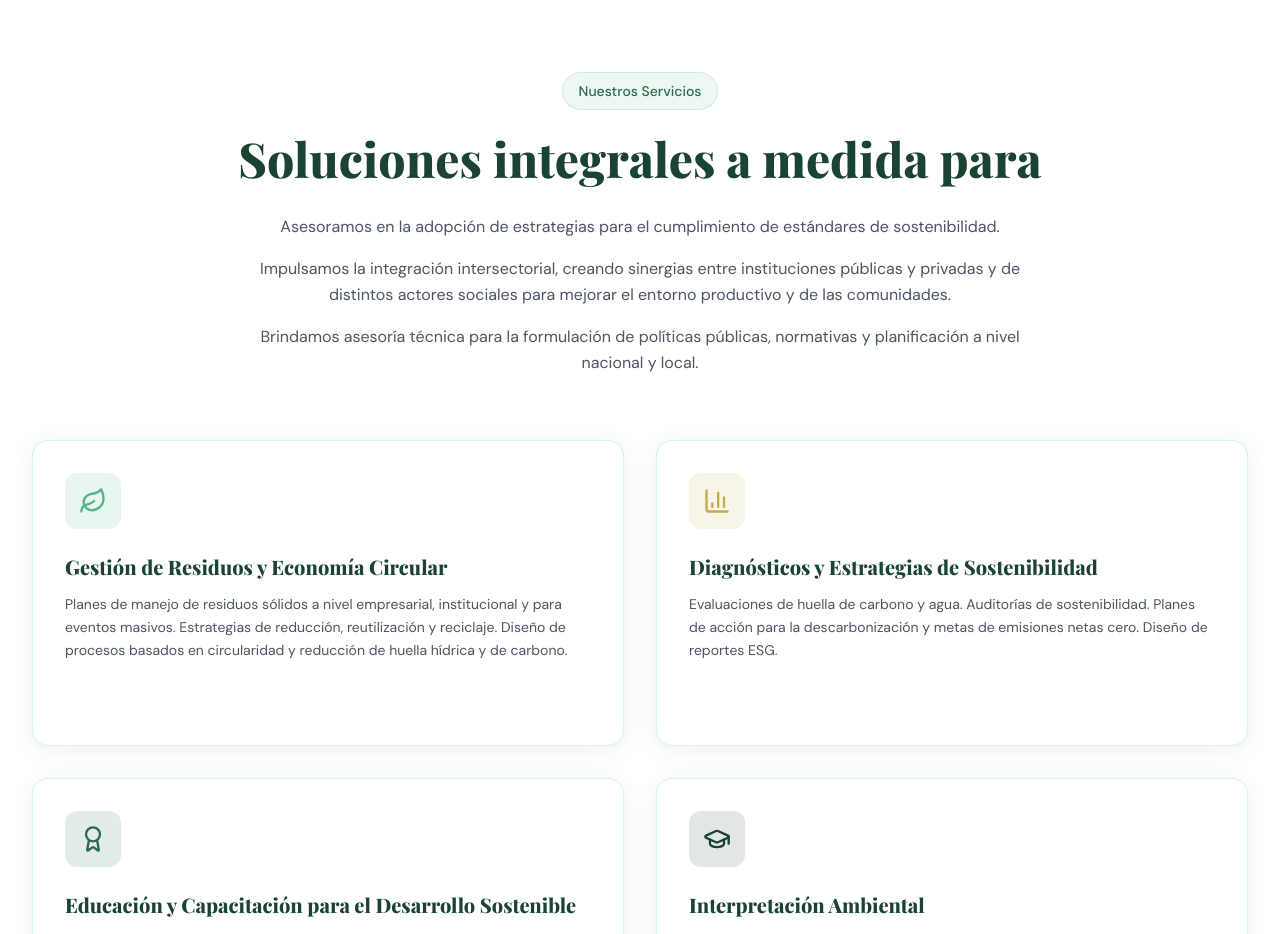
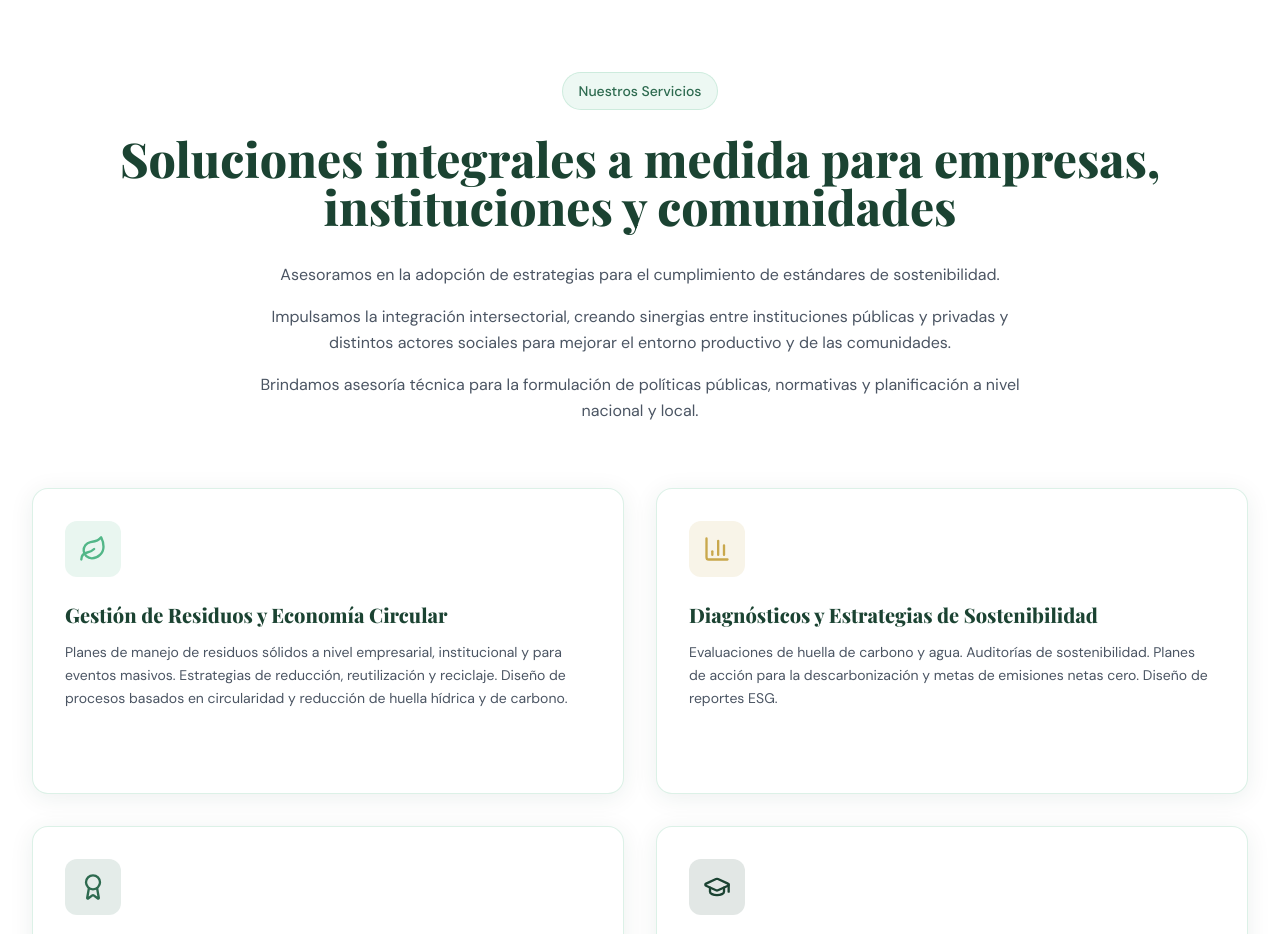
Before and after one commit to tomasSStropper/savia-page, a React (Create React App) app in the folder savia-website/: page / in a window 1280 px wide. Shown: the part 840-1774 px from the top of the page. Built offline with nearby package versions, Linux system fonts and the light colour scheme; a web font is replaced by a local one.

Commit message:
Resolve ServicesSection merge by keeping bilingual translation-driven version

```diff
--- a/savia-website/src/components/sections/ServicesSection.jsx
+++ b/savia-website/src/components/sections/ServicesSection.jsx
@@ -4,40 +4,17 @@ import ServiceCard from '../ui/ServiceCard';
 import { services } from '../../data/services';
 import { useLang } from '../context/LanguageContext';
 
-const UPDATED_SERVICES = [
-  {
-    title: 'Gestión de Residuos y Economía Circular',
-    description:
-      'Planes de manejo de residuos sólidos a nivel empresarial, institucional y para eventos masivos. Estrategias de reducción, reutilización y reciclaje. Diseño de procesos basados en circularidad y reducción de huella hídrica y de carbono.',
-  },
-  {
-    title: 'Diagnósticos y Estrategias de Sostenibilidad',
-    description:
-      'Evaluaciones de huella de carbono y agua. Auditorías de sostenibilidad. Planes de acción para la descarbonización y metas de emisiones netas cero. Diseño de reportes ESG.',
-  },
-  {
-    title: 'Educación y Capacitación para el Desarrollo Sostenible',
-    description:
-      'Charlas y talleres en temas de sostenibilidad, consumo responsable, reciclaje y manejo de residuos. Diseño de actividades de sensibilización ambiental. Formación en cumplimiento normativo ambiental.',
-  },
-  {
-    title: 'Interpretación Ambiental',
-    description:
-      'Interpretación de senderos y señalización en fincas y proyectos eco-turísticos. Inventarios de biodiversidad y ciencia ciudadana. Elaboración de materiales didácticos y de comunicación estratégica.',
-  },
-];
-
 const ServicesSection = ({ id }) => {
   const { ref, inView } = useScrollAnimation();
   const { t } = useLang();
   const mergedServices = services.slice(0, 4).map((service, index) => ({
     ...service,
-    title: UPDATED_SERVICES[index].title,
-    titleEN: UPDATED_SERVICES[index].title,
-    description: UPDATED_SERVICES[index].description,
-    descriptionEN: UPDATED_SERVICES[index].description,
-    items: [UPDATED_SERVICES[index].description],
-    itemsEN: [UPDATED_SERVICES[index].description],
+    title: t.services.cards[index].title,
+    titleEN: t.services.cards[index].titleEN,
+    description: t.services.cards[index].description,
+    descriptionEN: t.services.cards[index].descriptionEN,
+    items: [t.services.cards[index].description],
+    itemsEN: [t.services.cards[index].descriptionEN],
   }));
 
 
@@ -65,20 +42,20 @@ const ServicesSection = ({ id }) => {
             variants={fadeInUp}
             className="font-display text-3xl md:text-4xl lg:text-5xl font-bold leading-tight text-primary"
           >
-            Soluciones integrales a medida para
+            {t.services.title}
           </motion.h2>
         </div>
 
         {/* Description paragraphs (Cambio 3) */}
         <motion.div variants={fadeInUp} className="text-center max-w-3xl mx-auto mb-16 space-y-4">
           <p className="text-gray-600 font-body text-base leading-relaxed">
-            Asesoramos en la adopción de estrategias para el cumplimiento de estándares de sostenibilidad.
+            {t.services.description1}
           </p>
           <p className="text-gray-600 font-body text-base leading-relaxed">
-            Impulsamos la integración intersectorial, creando sinergias entre instituciones públicas y privadas y de distintos actores sociales para mejorar el entorno productivo y de las comunidades.
+            {t.services.description2}
           </p>
           <p className="text-gray-600 font-body text-base leading-relaxed">
-            Brindamos asesoría técnica para la formulación de políticas públicas, normativas y planificación a nivel nacional y local.
+            {t.services.description3}
           </p>
         </motion.div>
 
--- a/savia-website/src/data/translations.js
+++ b/savia-website/src/data/translations.js
@@ -37,7 +37,36 @@ const translations = {
     },
     services: {
       badge: "Nuestros Servicios",
-      title: "Soluciones integrales para la sostenibilidad empresarial",
+      title: "Soluciones integrales a medida para empresas, instituciones y comunidades",
+      description1: "Asesoramos en la adopción de estrategias para el cumplimiento de estándares de sostenibilidad.",
+      description2: "Impulsamos la integración intersectorial, creando sinergias entre instituciones públicas y privadas y distintos actores sociales para mejorar el entorno productivo y de las comunidades.",
+      description3: "Brindamos asesoría técnica para la formulación de políticas públicas, normativas y planificación a nivel nacional y local.",
+      cards: [
+        {
+          title: "Gestión de Residuos y Economía Circular",
+          titleEN: "Waste Management and Circular Economy",
+          description: "Planes de manejo de residuos sólidos a nivel empresarial, institucional y para eventos masivos. Estrategias de reducción, reutilización y reciclaje. Diseño de procesos basados en circularidad y reducción de huella hídrica y de carbono.",
+          descriptionEN: "Solid waste management plans for businesses, institutions, and large-scale events. Reduction, reuse, and recycling strategies. Process design based on circularity and reduced water and carbon footprints.",
+        },
+        {
+          title: "Diagnósticos y Estrategias de Sostenibilidad",
+          titleEN: "Sustainability Assessments and Strategies",
+          description: "Evaluaciones de huella de carbono y agua. Auditorías de sostenibilidad. Planes de acción para la descarbonización y metas de emisiones netas cero. Diseño de reportes ESG.",
+          descriptionEN: "Carbon and water footprint assessments. Sustainability audits. Action plans for decarbonization and net-zero emissions goals. ESG report design.",
+        },
+        {
+          title: "Educación y Capacitación para el Desarrollo Sostenible",
+          titleEN: "Education and Training for Sustainable Development",
+          description: "Charlas y talleres en temas de sostenibilidad, consumo responsable, reciclaje y manejo de residuos. Diseño de actividades de sensibilización ambiental. Formación en cumplimiento normativo ambiental.",
+          descriptionEN: "Talks and workshops on sustainability, responsible consumption, recycling, and waste management. Design of environmental awareness activities. Training in environmental regulatory compliance.",
+        },
+        {
+          title: "Interpretación Ambiental",
+          titleEN: "Environmental Interpretation",
+          description: "Interpretación de senderos y señalización en fincas y proyectos eco-turísticos. Inventarios de biodiversidad y ciencia ciudadana. Elaboración de materiales didácticos y de comunicación estratégica.",
+          descriptionEN: "Interpretive trails and signage for farms and eco-tourism projects. Biodiversity inventories and citizen science. Development of educational and strategic communication materials.",
+        },
+      ],
       learnMore: "Saber más",
     },
     process: {
@@ -179,7 +208,36 @@ const translations = {
     },
     services: {
       badge: "Our Services",
-      title: "Comprehensive solutions for business sustainability",
+      title: "Comprehensive tailored solutions for businesses, institutions, and communities",
+      description1: "We advise organizations in adopting strategies to meet sustainability standards.",
+      description2: "We promote cross-sector integration, creating synergies between public and private institutions and social stakeholders to strengthen productive environments and communities.",
+      description3: "We provide technical guidance for developing public policy, regulation, and planning at national and local levels.",
+      cards: [
+        {
+          title: "Gestión de Residuos y Economía Circular",
+          titleEN: "Waste Management and Circular Economy",
+          description: "Planes de manejo de residuos sólidos a nivel empresarial, institucional y para eventos masivos. Estrategias de reducción, reutilización y reciclaje. Diseño de procesos basados en circularidad y reducción de huella hídrica y de carbono.",
+          descriptionEN: "Solid waste management plans for businesses, institutions, and large-scale events. Reduction, reuse, and recycling strategies. Process design based on circularity and reduced water and carbon footprints.",
+        },
+        {
+          title: "Diagnósticos y Estrategias de Sostenibilidad",
+          titleEN: "Sustainability Assessments and Strategies",
+          description: "Evaluaciones de huella de carbono y agua. Auditorías de sostenibilidad. Planes de acción para la descarbonización y metas de emisiones netas cero. Diseño de reportes ESG.",
+          descriptionEN: "Carbon and water footprint assessments. Sustainability audits. Action plans for decarbonization and net-zero emissions goals. ESG report design.",
+        },
+        {
+          title: "Educación y Capacitación para el Desarrollo Sostenible",
+          titleEN: "Education and Training for Sustainable Development",
+          description: "Charlas y talleres en temas de sostenibilidad, consumo responsable, reciclaje y manejo de residuos. Diseño de actividades de sensibilización ambiental. Formación en cumplimiento normativo ambiental.",
+          descriptionEN: "Talks and workshops on sustainability, responsible consumption, recycling, and waste management. Design of environmental awareness activities. Training in environmental regulatory compliance.",
+        },
+        {
+          title: "Interpretación Ambiental",
+          titleEN: "Environmental Interpretation",
+          description: "Interpretación de senderos y señalización en fincas y proyectos eco-turísticos. Inventarios de biodiversidad y ciencia ciudadana. Elaboración de materiales didácticos y de comunicación estratégica.",
+          descriptionEN: "Interpretive trails and signage for farms and eco-tourism projects. Biodiversity inventories and citizen science. Development of educational and strategic communication materials.",
+        },
+      ],
       learnMore: "Learn more",
     },
     process: {
```
